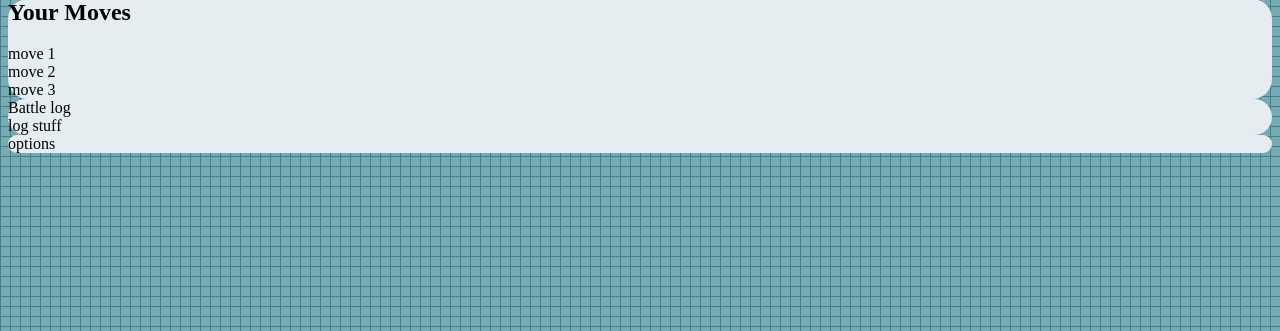
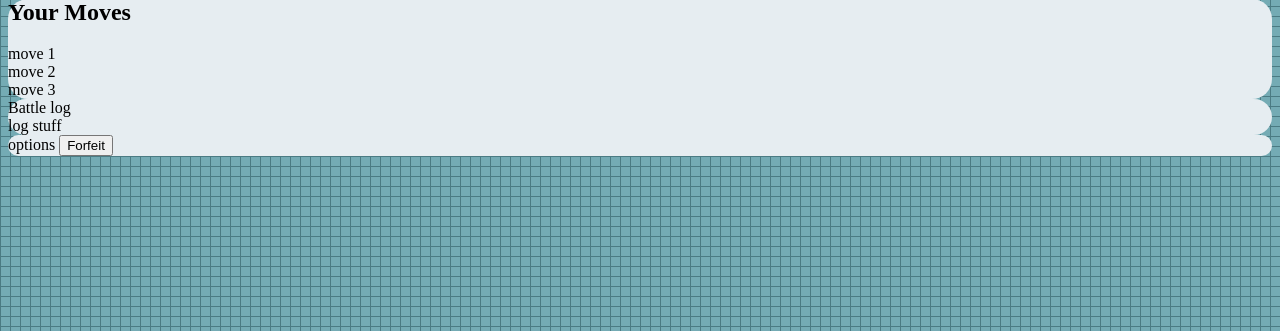
Before and after one commit to dadoge217/Profemon, a Flask app: template templates/battle.html in a window 1280 px wide. Shown: the part 199-530 px from the top of the page. Run offline with Flask 3, Linux system fonts and the light colour scheme; the template is opened without the code that fills it: most values are stand-ins (such as "Sample title", 1, 10 or a date in 2020).

Commit message:
added js linker file and function that passes an id to flask

```diff
--- a/app.py
+++ b/app.py
@@ -30,3 +30,7 @@ def catch():
 @app.route('/caretaking')
 def caretaking():
     return render_template('caretaking.html')
+
+@app.route('/forfeit/<profId>',methods=['GET'])
+def forfeit_route(profId):
+    print(f"Professor ID: {profId}")
--- /dev/null
+++ b/linker.js
@@ -0,0 +1,3 @@
+function forfeit(profId){
+    fetch('/forfeit/${profId}', {method: GET});
+}
--- a/templates/battle.html
+++ b/templates/battle.html
@@ -38,6 +38,7 @@
           </div>
           <div class="options bgwhite round">
             options
+            <button class="opt-button" onClick="forfeit('{{profemon.id}}')">Forfeit</button>
           </div>
         </div>
       </div>
```
